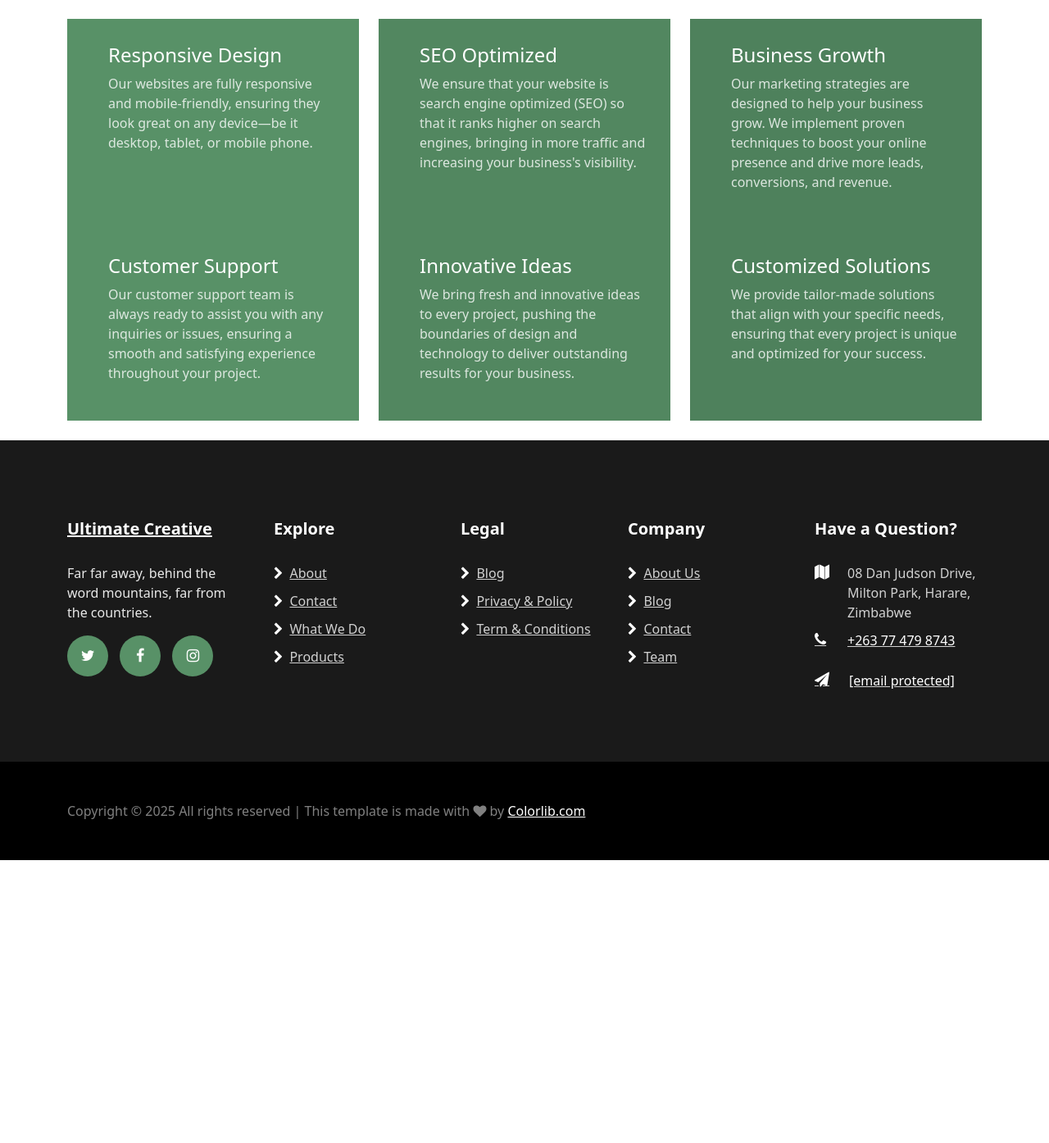
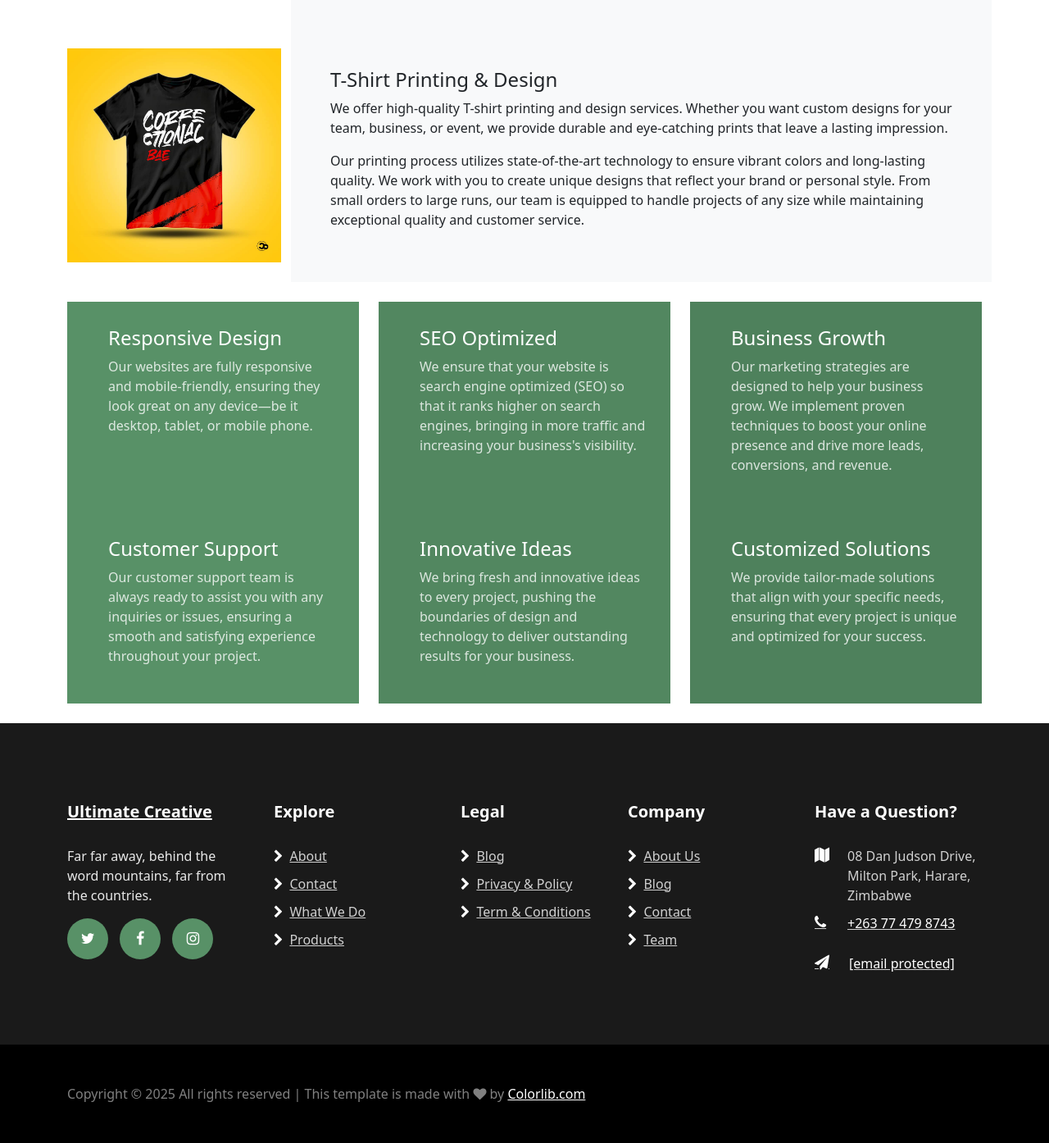
Before and after one commit to couragemhute/bloomi, a Django app: page / in a window 1280 px wide. Shown: the part 1831-3225 px from the top of the page at 82% size. Before the commit the page ends 2880 px from the top, so only its background shows below. Run offline with Django 3.2, Linux system fonts and the light colour scheme; some libraries are stand-ins or nearby versions.

Commit message:
fix hime page

```diff
--- a/templates/layouts/base.html
+++ b/templates/layouts/base.html
@@ -3,7 +3,6 @@
 <!DOCTYPE html>
 <html lang="en">
 
-<!-- Mirrored from preview.colorlib.com/theme/counselor/index.html by HTTrack Website Copier/3.x [XR&CO'2014], Fri, 10 Jan 2025 07:44:31 GMT -->
 <head>
   <title>Ultimate Creative - Software Development, Graphic Designing, and T-Shirt Printing</title>
   <meta charset="utf-8">
--- a/templates/layouts/header.html
+++ b/templates/layouts/header.html
@@ -2,7 +2,9 @@
 
 <nav class="navbar navbar-expand-lg navbar-dark ftco_navbar bg-dark ftco-navbar-light" id="ftco-navbar">
     <div class="container">
-      <a class="navbar-brand" href="index.html">Counselor</a>
+      <a class="navbar-brand">
+        <img src="{% static 'assets/images/ultimate_creative_logo.png' %}" alt="Company Logo" style="width: 150px; height: auto;">
+    </a>
       <button class="navbar-toggler" type="button" data-toggle="collapse" data-target="#ftco-nav" aria-controls="ftco-nav" aria-expanded="false" aria-label="Toggle navigation">
         <span class="oi oi-menu"></span> Menu
       </button>
--- a/templates/pages/home/index.html
+++ b/templates/pages/home/index.html
@@ -2,13 +2,13 @@
 {% load static%}
 
 {% block navigation %}
-<div class="hero-wrap" id="hero-wrap" src="{% static 'assets/images/home.jpg' %}" data-stellar-background-ratio="0.5">
+
+<section class="hero-wrap hero-wrap-2" style="background-image: url('{% static 'assets/images/hom.jpg' %}');" data-stellar-background-ratio="0.5">
     <div class="overlay"></div>
     <div class="container">
-        <div class="row no-gutters slider-text align-items-center">
-            <div class="col-md-6 ftco-animate d-flex align-items-end">
+      <div class="row no-gutters slider-text align-items-end justify-content-center">
+        <div class="col-md-12 ftco-animate mb-5 text-center">
             <div class="text w-100">
-                    <h1 class="mb-4">Best Digital Services for Your Business</h1>
                 <div id="service-carousel" class="carousel slide" data-bs-ride="carousel">
                     <!-- Carousel Indicators -->
                     <div class="carousel-indicators">
@@ -18,17 +18,44 @@
                     </div>
                     <!-- Carousel Inner -->
                     <div class="carousel-inner">
-                            <div class="carousel-item active" data-bg="images/service-bg-1.jpg">
-                                <h3>Software Development</h3>
+                        <div class="carousel-item active">
+                            <div class="row">
+                                <div class="col-md-6 d-flex align-items-center">
+                                    <div class="text-content">
+                                        <h2>Software Development</h2>
                                         <p>We specialize in creating custom software solutions tailored to your business needs.</p>
                                     </div>
-                            <div class="carousel-item" data-bg="images/service-bg-2.jpg">
-                                <h3>Graphic Designing</h3>
+                                </div>
+                                <div class="col-md-6">
+                                    <img src="{% static 'assets/images/software_development_home.png' %}" class="d-block w-100" alt="Software Development">
+                                </div>
+                            </div>
+                        </div>
+                        <div class="carousel-item">
+                            <div class="row">
+                                <div class="col-md-6 d-flex align-items-center">
+                                    <div class="text-content">
+                                        <h2>Graphic Designing</h2>
                                         <p>Our talented graphic designers create visually stunning designs to communicate your brand's message effectively.</p>
                                     </div>
-                            <div class="carousel-item" data-bg="images/service-bg-3.jpg">
-                                <h3>T-Shirt Printing & Design</h3>
+                                </div>
+                                <div class="col-md-6">
+                                    <img src="{% static 'assets/images/graphic_designing.jpeg' %}" class="d-block" alt="Graphic Designing" style="width: 50%; height: auto; margin: 0 auto;">
+                                </div>
+                            </div>
+                        </div>
+                        <div class="carousel-item">
+                            <div class="row">
+                                <div class="col-md-6 d-flex align-items-center">
+                                    <div class="text-content">
+                                        <h2>T-Shirt Printing & Design</h2>
                                         <p>We offer high-quality T-shirt printing services with custom designs for your team, business, or event.</p>
+                                    </div>
+                                </div>
+                                <div class="col-md-6">
+                                    <img src="{% static 'assets/images/t_shirt_printing.jpeg' %}" class="d-block" alt="T-Shirt Printing & Design" style="width: 50%; height: auto; margin: 0 auto;">
+                                </div>
+                            </div>
                         </div>
                     </div>
                     <!-- Carousel Controls -->
@@ -41,12 +68,13 @@
                         <span class="visually-hidden">Next</span>
                     </button>
                 </div>
-                    <p><a href="#" class="btn btn-primary py-3 px-4">Contact us</a> <a href="#" class="btn btn-white py-3 px-4">Read more</a></p>
             </div>
         </div>
       </div>
     </div>
-</div>
+  </section>
+</br>
+
 
 <!-- Bootstrap CSS (Make sure you have this in the <head>) -->
     <link href="https://cdn.jsdelivr.net/npm/bootstrap@5.1.3/dist/css/bootstrap.min.css" rel="stylesheet">
@@ -57,6 +85,11 @@
 {% endblock%}
 
 {% block content %}
+</br>
+</br>
+</br>
+</br>
+</br>
 <section class="ftco-intro">
     <div class="container">
         <div class="row no-gutters">
@@ -100,43 +133,59 @@
 <section class="ftco-section ftco-no-pb ftco-no-pt">
     <div class="container">
         <div class="row">
+            <div class="col-md-12 wrap-about px-md-5 ftco-animate py-5 bg-light">
+                <div class="heading-section">
+                    <h2>Our Services</h2>
+                    <p>At Ultimate Creative, we pride ourselves on delivering a diverse range of services designed to meet the unique needs of our clients. Our expert team is dedicated to providing innovative solutions that not only enhance your brand but also drive business growth. Explore our core services below:</p>
+                </div>
+            </div>
+        </div>
+
         <!-- Service 1: Software Development -->
+        <div class="row">
             <div class="col-md-3 d-flex justify-content-center align-items-center">
-                <img src="images/software-development.jpg" class="img-fluid" alt="Software Development">
+                <img src="{% static 'assets/images/software_development_home.gif' %}" class="img-fluid" alt="Software Development">
             </div>
             <div class="col-md-9 wrap-about px-md-5 ftco-animate py-5 bg-light">
                 <div class="heading-section">
                     <h4>Software Development</h4>
                     <p>We specialize in creating custom software solutions tailored to your business needs. Whether you need a new application or want to improve an existing one, we have the tools and expertise to help you achieve your goals.</p>
+                    <p>Our software development process is collaborative and agile, ensuring that we understand your requirements thoroughly before we begin. We utilize the latest technologies and methodologies to deliver scalable and efficient software that enhances productivity and user experience. From concept to deployment, we are committed to excellence at every stage.</p>
                 </div>
             </div>
         </div>
+
+        <!-- Service 2: Graphic Designing -->
         <div class="row">
-            <!-- Service 2: Graphic Designing -->
             <div class="col-md-3 d-flex justify-content-center align-items-center">
-                <img src="images/graphic-designing.jpg" class="img-fluid" alt="Graphic Designing">
+                <img src="{% static 'assets/images/graphic_designing.jpeg' %}" class="img-fluid" alt="Graphic Designing">
             </div>
             <div class="col-md-9 wrap-about px-md-5 ftco-animate py-5 bg-light">
                 <div class="heading-section">
                     <h4>Graphic Designing</h4>
                     <p>Our talented graphic designers create visually stunning designs that communicate your brand's message effectively. From logos to marketing materials, we craft designs that resonate with your audience.</p>
+                    <p>We believe that great design is more than just aesthetics; it's about creating a connection with your audience. Our team works closely with you to understand your vision and translate it into compelling visuals. Whether you need branding, promotional materials, or digital content, we ensure that every design reflects your unique identity and engages your target market.</p>
                 </div>
             </div>
         </div>
+
+        <!-- Service 3: T-Shirt Printing & Design -->
         <div class="row">
-            <!-- Service 3: T-Shirt Printing & Design -->
             <div class="col-md-3 d-flex justify-content-center align-items-center">
-                <img src="images/t-shirt-printing.jpg" class="img-fluid" alt="T-Shirt Printing & Design">
+                <img src="{% static 'assets/images/t_shirt_printing.jpeg' %}" class="img-fluid" alt="T-Shirt Printing & Design">
             </div>
             <div class="col-md-9 wrap-about px-md-5 ftco-animate py-5 bg-light">
                 <div class="heading-section">
                     <h4>T-Shirt Printing & Design</h4>
                     <p>We offer high-quality T-shirt printing and design services. Whether you want custom designs for your team, business, or event, we provide durable and eye-catching prints that leave a lasting impression.</p>
+                    <p>Our printing process utilizes state-of-the-art technology to ensure vibrant colors and long-lasting quality. We work with you to create unique designs that reflect your brand or personal style. From small orders to large runs, our team is equipped to handle projects of any size while maintaining exceptional quality and customer service.</p>
                 </div>
             </div>
         </div>
+
     </div>
 </section>
+
 
 </br>
 <section class="ftco-section ftco-no-pb ftco-no-pt">
```
Also changed, not shown: static/assets/images/graphic_designing.jpeg (added), static/assets/images/software_development_home.gif (added), static/assets/images/software_development_home.png (added), static/assets/images/t_shirt_printing.jpeg (added), static/assets/images/ultimate_creative_logo.jpeg (added), static/assets/images/ultimate_creative_logo.png (added), 2 other files. Lines whose indentation alone changed are shown as unchanged.
